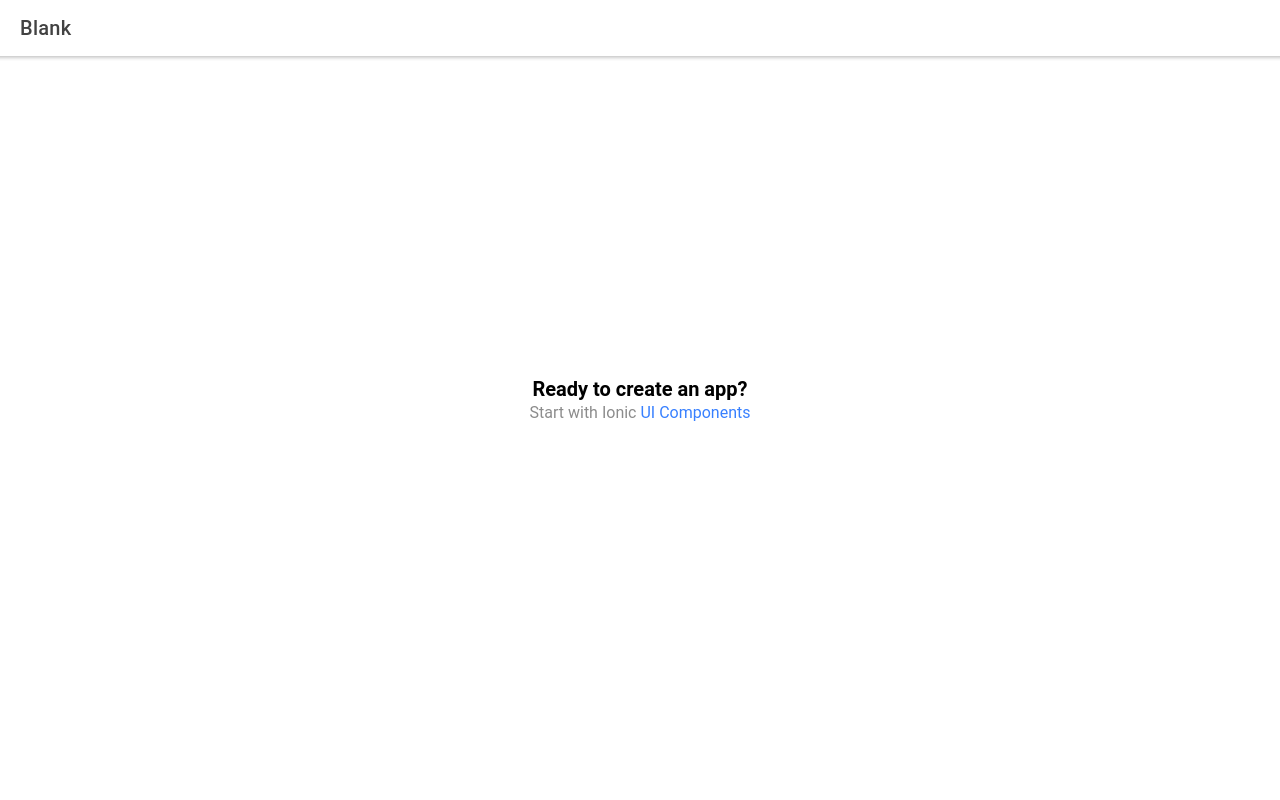
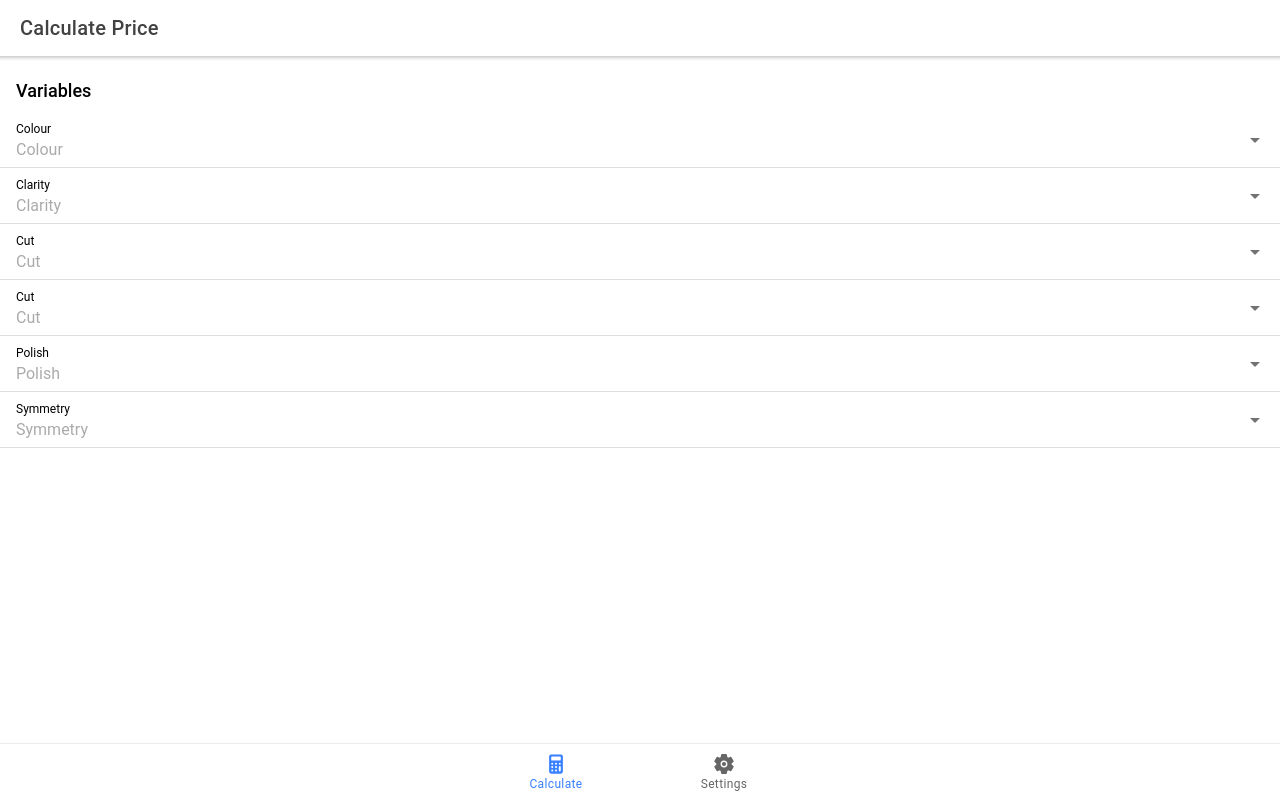
Before and after one commit to batmanstooge/gj-price-calculator, a React (Create React App) app: page /home in a window 1280 px wide. Built offline with nearby package versions, Linux system fonts and the light colour scheme.

Commit message:
Added Variables Select

```diff
--- a/src/App.tsx
+++ b/src/App.tsx
@@ -1,40 +1,69 @@
-import { Redirect, Route } from 'react-router-dom';
-import { IonApp, IonRouterOutlet, setupIonicReact } from '@ionic/react';
-import { IonReactRouter } from '@ionic/react-router';
-import Home from './pages/Home';
+import { Redirect, Route } from "react-router-dom";
+import {
+  IonApp,
+  IonIcon,
+  IonLabel,
+  IonRouterOutlet,
+  IonTabBar,
+  IonTabButton,
+  IonTabs,
+  setupIonicReact,
+} from "@ionic/react";
+import { IonReactRouter } from "@ionic/react-router";
 
 /* Core CSS required for Ionic components to work properly */
-import '@ionic/react/css/core.css';
+import "@ionic/react/css/core.css";
 
 /* Basic CSS for apps built with Ionic */
-import '@ionic/react/css/normalize.css';
-import '@ionic/react/css/structure.css';
-import '@ionic/react/css/typography.css';
+import "@ionic/react/css/normalize.css";
+import "@ionic/react/css/structure.css";
+import "@ionic/react/css/typography.css";
 
 /* Optional CSS utils that can be commented out */
-import '@ionic/react/css/padding.css';
-import '@ionic/react/css/float-elements.css';
-import '@ionic/react/css/text-alignment.css';
-import '@ionic/react/css/text-transformation.css';
-import '@ionic/react/css/flex-utils.css';
-import '@ionic/react/css/display.css';
+import "@ionic/react/css/padding.css";
+import "@ionic/react/css/float-elements.css";
+import "@ionic/react/css/text-alignment.css";
+import "@ionic/react/css/text-transformation.css";
+import "@ionic/react/css/flex-utils.css";
+import "@ionic/react/css/display.css";
 
 /* Theme variables */
-import './theme/variables.css';
+import "./theme/variables.css";
+import HomePage from "./pages/HomePage";
+import SettingsPage from "./pages/SettingsPage";
+import {
+  calculator as calculatorIcon,
+  settings as settingsIcon,
+} from "ionicons/icons";
 
 setupIonicReact();
 
 const App: React.FC = () => (
   <IonApp>
     <IonReactRouter>
+      <IonTabs>
         <IonRouterOutlet>
           <Route exact path="/home">
-          <Home />
+            <HomePage />
+          </Route>
+          <Route exact path="/settings">
+            <SettingsPage />
           </Route>
           <Route exact path="/">
             <Redirect to="/home" />
           </Route>
         </IonRouterOutlet>
+        <IonTabBar slot="bottom">
+          <IonTabButton tab="home" href="/home">
+            <IonIcon icon={calculatorIcon} />
+            <IonLabel>Calculate</IonLabel>
+          </IonTabButton>
+          <IonTabButton tab="settings" href="/settings">
+            <IonIcon icon={settingsIcon} />
+            <IonLabel>Settings</IonLabel>
+          </IonTabButton>
+        </IonTabBar>
+      </IonTabs>
     </IonReactRouter>
   </IonApp>
 );
--- a/src/pages/Home.tsx
+++ /dev/null
@@ -1,25 +0,0 @@
-import { IonContent, IonHeader, IonPage, IonTitle, IonToolbar } from '@ionic/react';
-import ExploreContainer from '../components/ExploreContainer';
-import './Home.css';
-
-const Home: React.FC = () => {
-  return (
-    <IonPage>
-      <IonHeader>
-        <IonToolbar>
-          <IonTitle>Blank</IonTitle>
-        </IonToolbar>
-      </IonHeader>
-      <IonContent fullscreen>
-        <IonHeader collapse="condense">
-          <IonToolbar>
-            <IonTitle size="large">Blank</IonTitle>
-          </IonToolbar>
-        </IonHeader>
-        <ExploreContainer />
-      </IonContent>
-    </IonPage>
-  );
-};
-
-export default Home;
--- /dev/null
+++ b/src/pages/HomePage.tsx
@@ -0,0 +1,166 @@
+import {
+  IonContent,
+  IonHeader,
+  IonItem,
+  IonLabel,
+  IonList,
+  IonListHeader,
+  IonPage,
+  IonSelect,
+  IonSelectOption,
+  IonText,
+  IonTitle,
+  IonToolbar,
+} from "@ionic/react";
+import "./HomePage.css";
+
+interface SelectOption {
+  value: string;
+  label: string;
+}
+
+const colourSelectOptions: SelectOption[] = [
+  { label: "D", value: "D" },
+  { label: "E", value: "E" },
+  { label: "F", value: "F" },
+  { label: "G", value: "G" },
+  { label: "H", value: "H" },
+  { label: "I", value: "I" },
+  { label: "J", value: "J" },
+  { label: "K", value: "K" },
+  { label: "L", value: "L" },
+  { label: "M", value: "M" },
+  { label: "N", value: "N" },
+  { label: "O", value: "O" },
+  { label: "P", value: "P" },
+  { label: "Q", value: "Q" },
+  { label: "R", value: "R" },
+  { label: "S", value: "S" },
+  { label: "T", value: "T" },
+  { label: "U", value: "U" },
+  { label: "V", value: "V" },
+  { label: "W", value: "W" },
+  { label: "X", value: "X" },
+  { label: "Y", value: "Y" },
+  { label: "Z", value: "Z" },
+];
+
+const claritySelectOptions: SelectOption[] = [
+  { label: "FL", value: "FL" },
+  { label: "IF", value: "IF" },
+  { label: "VVS1", value: "VVS1" },
+  { label: "VVS2", value: "VVS2" },
+  { label: "VS1", value: "VS1" },
+  { label: "VS2", value: "VS2" },
+  { label: "SI1", value: "SI1" },
+  { label: "SI2", value: "SI2" },
+  { label: "I1", value: "I1" },
+  { label: "I2", value: "I2" },
+  { label: "I3", value: "I3" },
+];
+
+const cutSelectOptions: SelectOption[] = [
+  { label: "X", value: "X" },
+  { label: "VG", value: "VG" },
+  { label: "G", value: "G" },
+  { label: "P", value: "P" },
+  { label: "O1", value: "O1" },
+  { label: "O2", value: "O2" },
+];
+
+const polishSelectOptions: SelectOption[] = [
+  { label: "X", value: "X" },
+  { label: "VG", value: "VG" },
+  { label: "G", value: "G" },
+  { label: "P", value: "P" },
+];
+
+const symmetrySelectOptions: SelectOption[] = [
+  { label: "X", value: "X" },
+  { label: "VG", value: "VG" },
+  { label: "G", value: "G" },
+  { label: "P", value: "P" },
+];
+
+const HomePage: React.FC = () => {
+  return (
+    <IonPage>
+      <IonHeader>
+        <IonToolbar>
+          <IonTitle>Calculate Price</IonTitle>
+        </IonToolbar>
+      </IonHeader>
+      <IonContent>
+        <IonList>
+          <IonListHeader>
+            <IonText>
+              <h5>Variables</h5>
+            </IonText>
+          </IonListHeader>
+          <IonItem>
+            <IonLabel position="floating">Colour</IonLabel>
+            <IonSelect placeholder="Colour">
+              {colourSelectOptions.map((selectOption) => (
+                <IonSelectOption value={selectOption.value}>
+                  {selectOption.label}
+                </IonSelectOption>
+              ))}
+            </IonSelect>
+          </IonItem>
+          <IonItem>
+            <IonLabel position="stacked">Clarity</IonLabel>
+            <IonSelect placeholder="Clarity">
+              {claritySelectOptions.map((selectOption) => (
+                <IonSelectOption value={selectOption.value}>
+                  {selectOption.label}
+                </IonSelectOption>
+              ))}
+            </IonSelect>
+          </IonItem>
+          <IonItem>
+            <IonLabel position="stacked">Cut</IonLabel>
+            <IonSelect placeholder="Cut">
+              {cutSelectOptions.map((selectOption) => (
+                <IonSelectOption value={selectOption.value}>
+                  {selectOption.label}
+                </IonSelectOption>
+              ))}
+            </IonSelect>
+          </IonItem>
+          <IonItem>
+            <IonLabel position="stacked">Cut</IonLabel>
+            <IonSelect placeholder="Cut">
+              {cutSelectOptions.map((selectOption) => (
+                <IonSelectOption value={selectOption.value}>
+                  {selectOption.label}
+                </IonSelectOption>
+              ))}
+            </IonSelect>
+          </IonItem>
+          <IonItem>
+            <IonLabel position="stacked">Polish</IonLabel>
+            <IonSelect placeholder="Polish">
+              {polishSelectOptions.map((selectOption) => (
+                <IonSelectOption value={selectOption.value}>
+                  {selectOption.label}
+                </IonSelectOption>
+              ))}
+            </IonSelect>
+          </IonItem>
+          <IonItem>
+            <IonLabel position="stacked">Symmetry</IonLabel>
+            <IonSelect placeholder="Symmetry">
+              {symmetrySelectOptions.map((selectOption) => (
+                <IonSelectOption value={selectOption.value}>
+                  {selectOption.label}
+                </IonSelectOption>
+              ))}
+            </IonSelect>
+          </IonItem>
+        </IonList>
+      </IonContent>
+    </IonPage>
+  );
+};
+
+export default HomePage;
--- /dev/null
+++ b/src/pages/SettingsPage.tsx
@@ -0,0 +1,23 @@
+import {
+  IonContent,
+  IonHeader,
+  IonPage,
+  IonTitle,
+  IonToolbar,
+} from "@ionic/react";
+import "./Settings.css";
+
+const SettingsPage: React.FC = () => {
+  return (
+    <IonPage>
+      <IonHeader>
+        <IonToolbar>
+          <IonTitle>Settings</IonTitle>
+        </IonToolbar>
+      </IonHeader>
+      <IonContent>[TODO]</IonContent>
+    </IonPage>
+  );
+};
+
+export default SettingsPage;
```
Also changed, not shown: src/pages/Home.css (deleted), src/pages/HomePage.css (added), src/pages/Settings.css (added). Lines whose indentation alone changed are shown as unchanged.
